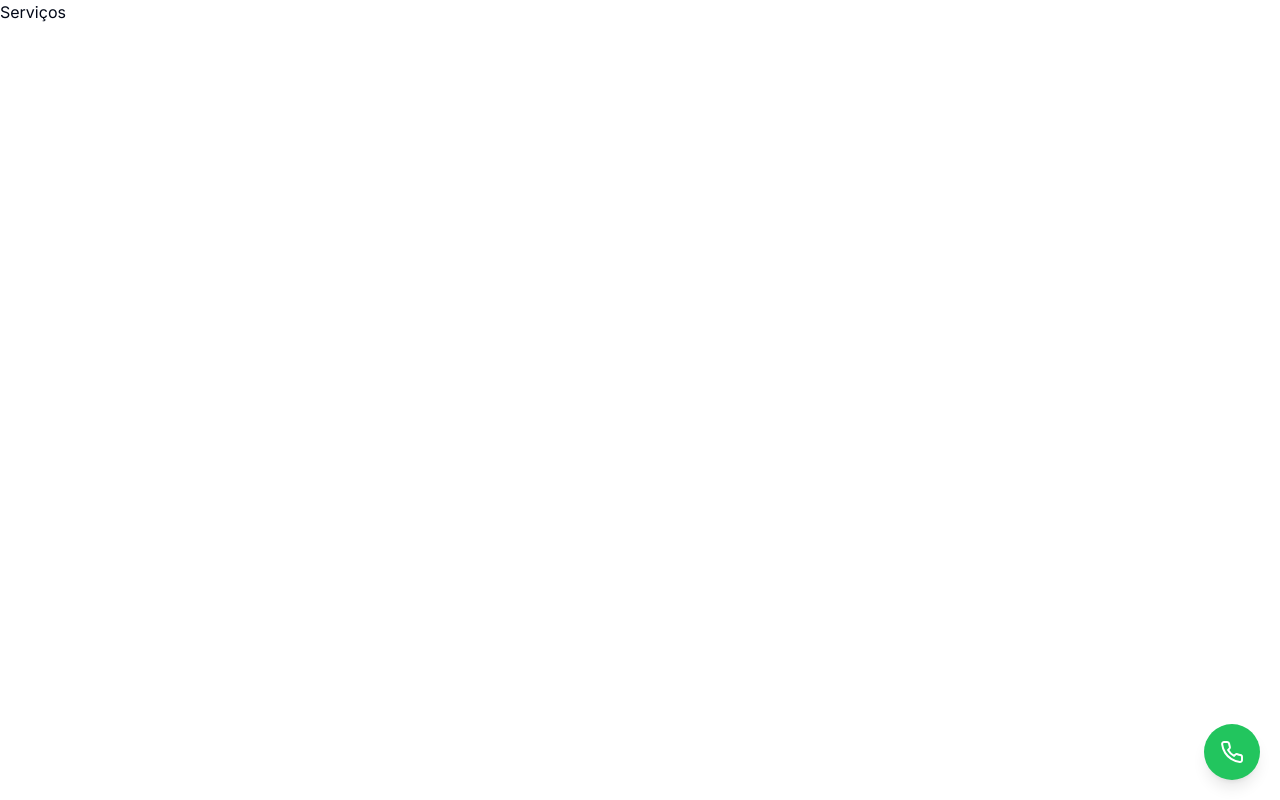
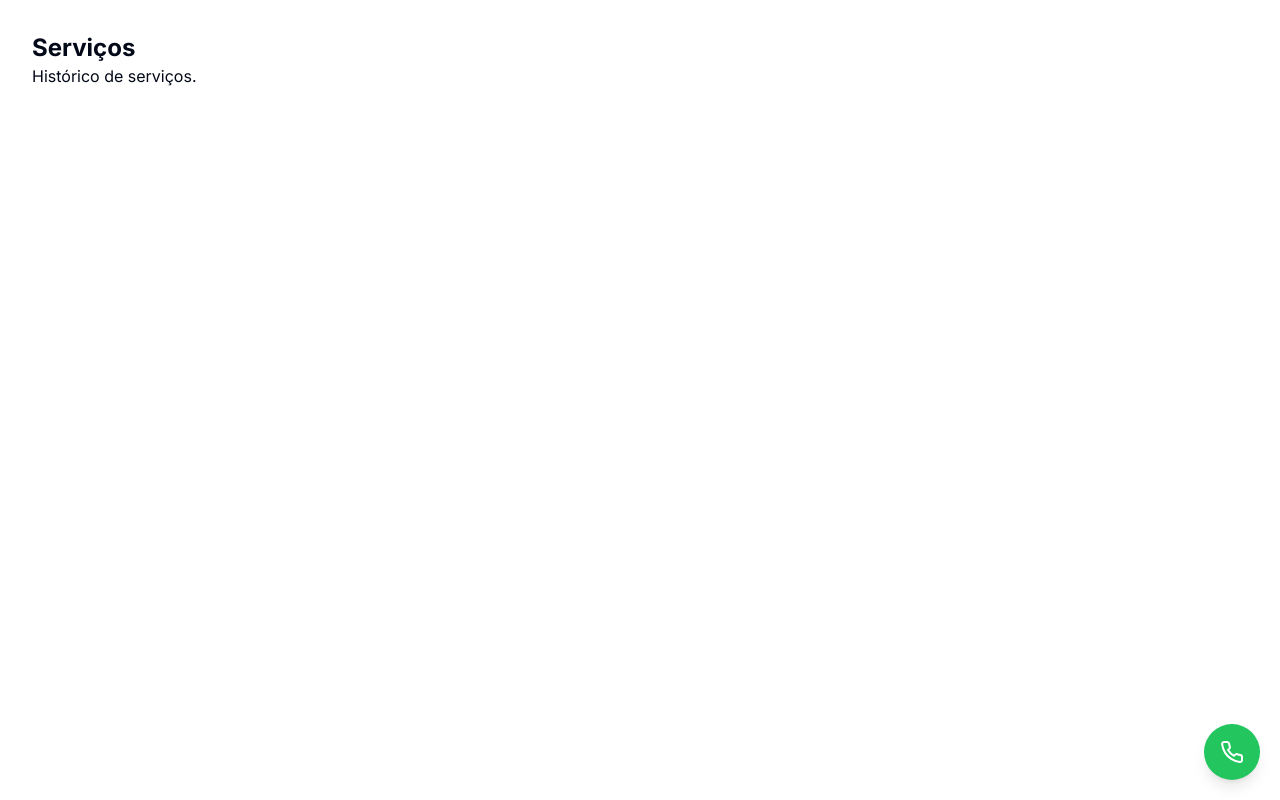
Before and after one commit to CamiloLima123/sistema-refrigelar-2, a Next.js app: page /admin/servicos in a window 1280 px wide. Built offline with nearby package versions, Linux system fonts and the light colour scheme.

Commit message:
Update page.tsx

```diff
--- a/src/app/admin/servicos/page.tsx
+++ b/src/app/admin/servicos/page.tsx
@@ -1,7 +1,8 @@
-export default function Servicos() {
+export default function ServicosAdminPage() {
   return (
-    <div>
-      <h1>Serviços</h1>
-    </div>
+    <main className="p-8">
+      <h1 className="text-2xl font-bold">Serviços</h1>
+      <p>Histórico de serviços.</p>
+    </main>
   )
 }
```
